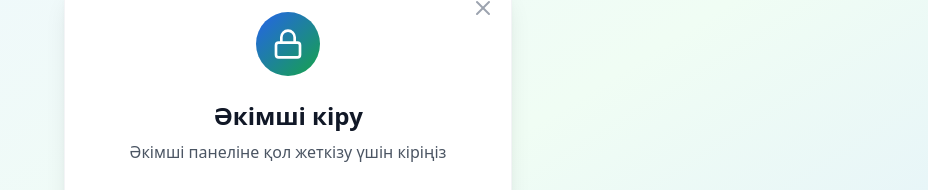
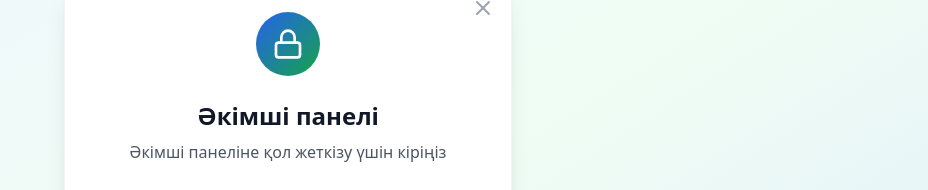
Before and after one commit to cssmajor/Chemistry, a React (Vite) app: page / in a window 1280 px wide. Both pictures are taken after a click on the button "Әкімші". Shown: the part 122-312 px from the top of the page, without its empty margins (352-1280 px from the left). Built offline with nearby package versions, Linux system fonts and the light colour scheme; no server answers.

Commit message:
Updated AdminLogin.tsx

```diff
--- a/src/components/AdminLogin.tsx
+++ b/src/components/AdminLogin.tsx
@@ -45,7 +45,7 @@ const AdminLogin: React.FC<AdminLoginProps> = ({ onClose }) => {
           </div>
 
           <h1 className="text-2xl font-bold text-center text-gray-900 mb-2">
-            Әкімші кіру
+            Әкімші панелі
           </h1>
           <p className="text-center text-gray-600 mb-8">
             Әкімші панеліне қол жеткізу үшін кіріңіз
```
